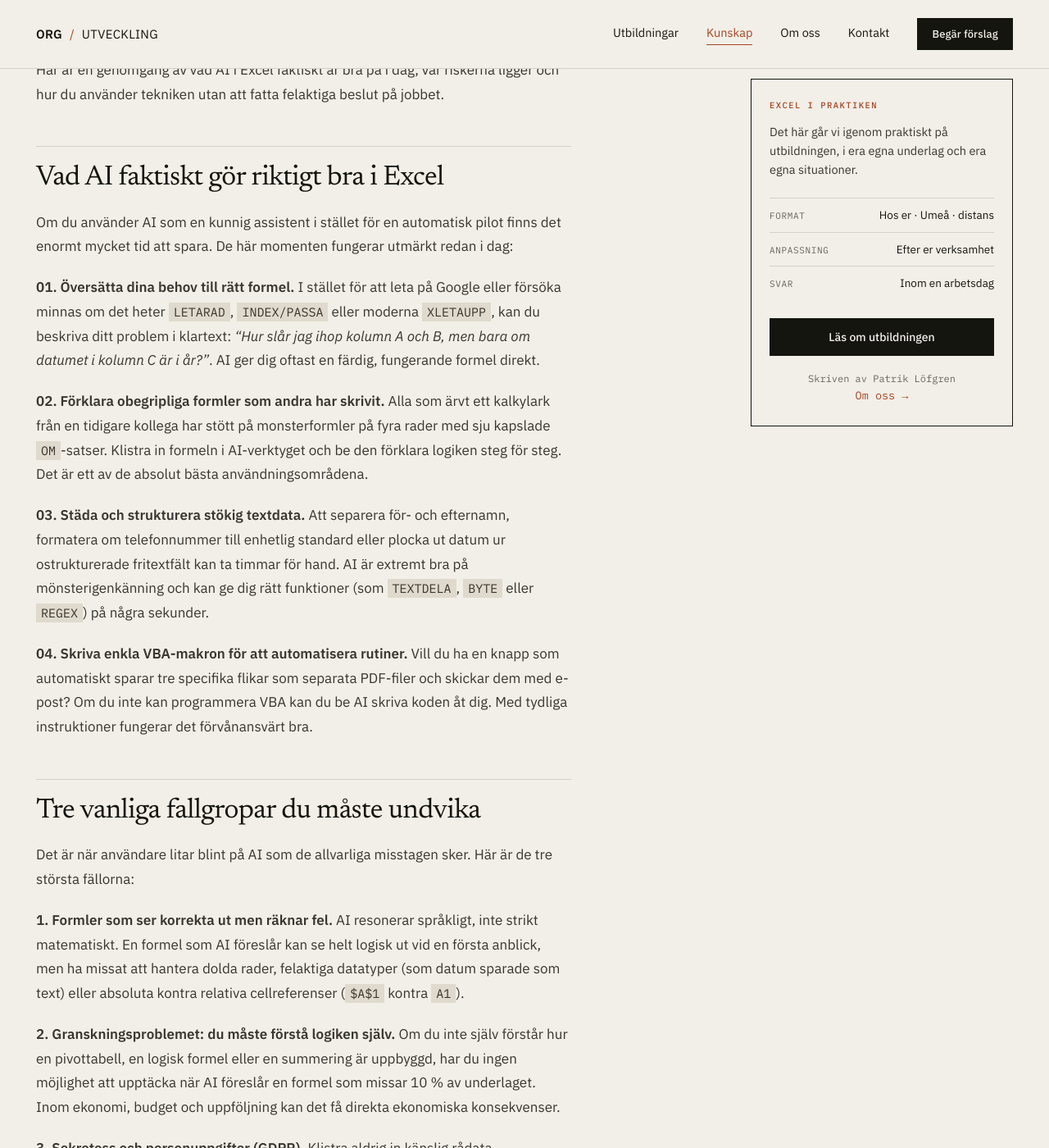
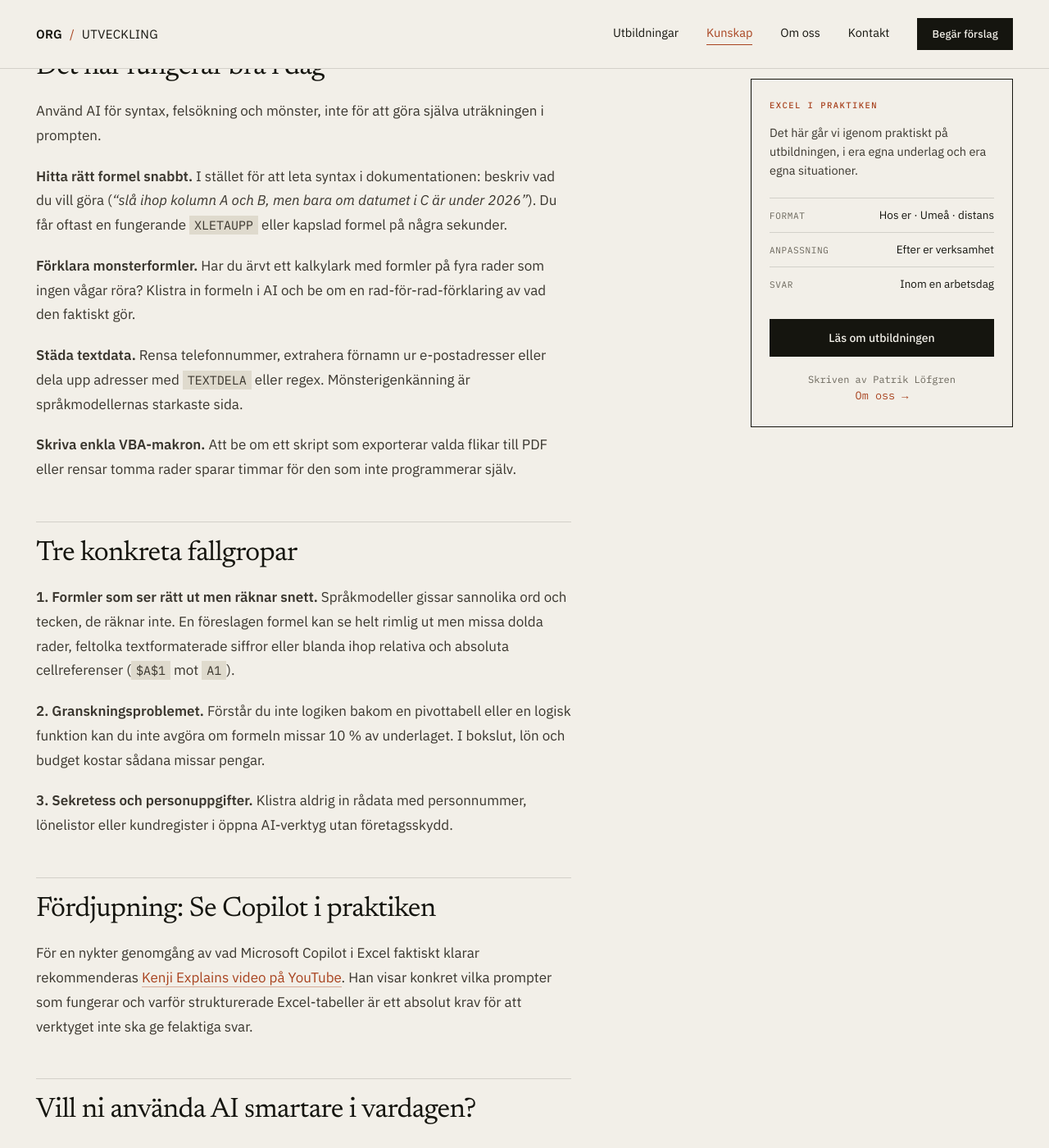
Before and after one commit to Elwyndaz/elwyndaz.github.io, a Jekyll site: the page built from _posts/2026-08-20-ai-och-copilot-i-excel.md, in a window 1280 px wide and 1400 px high, scrolled down 909 px. Shown: the whole window at 82% size. Built offline with Jekyll 4.4.1, drawn with Linux system fonts in a browser that asks for light colours; some of the changed text lies outside the part shown.

Commit message:
style: trimma och strama upp texten i AI-artikeln

```diff
--- a/_posts/2026-08-20-ai-och-copilot-i-excel.md
+++ b/_posts/2026-08-20-ai-och-copilot-i-excel.md
@@ -2,64 +2,46 @@
 layout: artikel
 title: "AI och Copilot i Excel: vad fungerar, vad är en gimmick och vad behöver du kunna själv?"
 date: 2026-08-20
-description: "Microsoft Copilot och AI lovar att bygga dina Excel-ark åt dig. Här är vad AI faktiskt klarar i Excel i dag, var fallgroparna ligger och varför grundkunskapen behövs mer än någonsin."
+description: "AI lovar att bygga dina kalkylark åt dig. Här är vad Microsoft Copilot och ChatGPT faktiskt klarar i Excel, var riskerna ligger och varför grundkunskapen behövs mer än någonsin."
 kategori: Excel
-ingress: "AI och Microsoft Copilot lovar att du aldrig mer behöver skriva en formel i Excel. Verkligheten på kontoret är mer nyanserad: AI är fantastiskt på att förklara formler, städa ostrukturerad data och skriva makron, men riskabelt om du inte kan granska svaren själv. Här är en genomgång av vad som fungerar på riktigt, tre vanliga fallgropar och hur du kombinerar AI med gedigen Excel-kunskap."
+ingress: "Microsoft Copilot och ChatGPT marknadsförs som att du aldrig mer behöver skriva en formel själv. På ett verkligt kontor med stökiga exporter och svenska bokföringsfiler ser verkligheten annorlunda ut. Här är vad AI faktiskt löser i Excel, var fällorna finns och hur du granskar resultatet."
 ---
 
-Det går knappt en vecka utan att en ny video visar hur Microsoft Copilot, ChatGPT eller Claude bygger komplexa kalkylark på tre sekunder. Löftet är lockande: skriv bara på vanlig svenska vad du vill ha, så sköter AI resten.
+Demonstrationerna av Microsoft Copilot och ChatGPT i kalkylark ser ofta enkla ut: beskriv vad du vill se och få ett färdigt diagram. Men i praktiken, när underlaget består av brutna datumformat, dolda rader och interna kontoplaner, stöter modellerna snabbt på problem.
 
-Men när man sitter med en verklig svensk bokföringsfil, en export från ett affärssystem eller ett komplext personalschema upptäcker de flesta snabbt gränserna. AI är ett fantastiskt verktyg för kalkylark, men det är ingen magisk trollstav.
+AI är ett kraftfullt verktyg i Excel, förutsatt att du vet exakt vad du ber om och kan granska svaret.
 
-Här är en genomgång av vad AI i Excel faktiskt är bra på i dag, var riskerna ligger och hur du använder tekniken utan att fatta felaktiga beslut på jobbet.
+## Det här fungerar bra i dag
 
-## Vad AI faktiskt gör riktigt bra i Excel
+Använd AI för syntax, felsökning och mönster, inte för att göra själva uträkningen i prompten.
 
-Om du använder AI som en kunnig assistent i stället för en automatisk pilot finns det enormt mycket tid att spara. De här momenten fungerar utmärkt redan i dag:
+**Hitta rätt formel snabbt.** I stället för att leta syntax i dokumentationen: beskriv vad du vill göra (*"slå ihop kolumn A och B, men bara om datumet i C är under 2026"*). Du får oftast en fungerande `XLETAUPP` eller kapslad formel på några sekunder.
 
-**01. Översätta dina behov till rätt formel.**
-I stället för att leta på Google eller försöka minnas om det heter `LETARAD`, `INDEX/PASSA` eller moderna `XLETAUPP`, kan du beskriva ditt problem i klartext: *"Hur slår jag ihop kolumn A och B, men bara om datumet i kolumn C är i år?"*. AI ger dig oftast en färdig, fungerande formel direkt.
+**Förklara monsterformler.** Har du ärvt ett kalkylark med formler på fyra rader som ingen vågar röra? Klistra in formeln i AI och be om en rad-för-rad-förklaring av vad den faktiskt gör.
 
-**02. Förklara obegripliga formler som andra har skrivit.**
-Alla som ärvt ett kalkylark från en tidigare kollega har stött på monsterformler på fyra rader med sju kapslade `OM`-satser. Klistra in formeln i AI-verktyget och be den förklara logiken steg för steg. Det är ett av de absolut bästa användningsområdena.
+**Städa textdata.** Rensa telefonnummer, extrahera förnamn ur e-postadresser eller dela upp adresser med `TEXTDELA` eller regex. Mönsterigenkänning är språkmodellernas starkaste sida.
 
-**03. Städa och strukturera stökig textdata.**
-Att separera för- och efternamn, formatera om telefonnummer till enhetlig standard eller plocka ut datum ur ostrukturerade fritextfält kan ta timmar för hand. AI är extremt bra på mönsterigenkänning och kan ge dig rätt funktioner (som `TEXTDELA`, `BYTE` eller `REGEX`) på några sekunder.
+**Skriva enkla VBA-makron.** Att be om ett skript som exporterar valda flikar till PDF eller rensar tomma rader sparar timmar för den som inte programmerar själv.
 
-**04. Skriva enkla VBA-makron för att automatisera rutiner.**
-Vill du ha en knapp som automatiskt sparar tre specifika flikar som separata PDF-filer och skickar dem med e-post? Om du inte kan programmera VBA kan du be AI skriva koden åt dig. Med tydliga instruktioner fungerar det förvånansvärt bra.
+## Tre konkreta fallgropar
 
-## Tre vanliga fallgropar du måste undvika
+**1. Formler som ser rätt ut men räknar snett.**
+Språkmodeller gissar sannolika ord och tecken, de räknar inte. En föreslagen formel kan se helt rimlig ut men missa dolda rader, feltolka textformaterade siffror eller blanda ihop relativa och absoluta cellreferenser (`$A$1` mot `A1`).
 
-Det är när användare litar blint på AI som de allvarliga misstagen sker. Här är de tre största fällorna:
+**2. Granskningsproblemet.**
+Förstår du inte logiken bakom en pivottabell eller en logisk funktion kan du inte avgöra om formeln missar 10 % av underlaget. I bokslut, lön och budget kostar sådana missar pengar.
 
-**1. Formler som ser korrekta ut men räknar fel.**
-AI resonerar språkligt, inte strikt matematiskt. En formel som AI föreslår kan se helt logisk ut vid en första anblick, men ha missat att hantera dolda rader, felaktiga datatyper (som datum sparade som text) eller absoluta kontra relativa cellreferenser (`$A$1` kontra `A1`).
+**3. Sekretess och personuppgifter.**
+Klistra aldrig in rådata med personnummer, lönelistor eller kundregister i öppna AI-verktyg utan företagsskydd.
 
-**2. Granskningsproblemet: du måste förstå logiken själv.**
-Om du inte själv förstår hur en pivottabell, en logisk formel eller en summering är uppbyggd, har du ingen möjlighet att upptäcka när AI föreslår en formel som missar 10 % av underlaget. Inom ekonomi, budget och uppföljning kan det få direkta ekonomiska konsekvenser.
+## Fördjupning: Se Copilot i praktiken
 
-**3. Sekretess och personuppgifter (GDPR).**
-Klistra aldrig in känslig rådata, personnummer, lönelistor eller konfidentiella kundregister i publika AI-tjänster. Se till att du känner till din arbetsgivares policy och använd endast säkrade företagslicenser (som Microsoft 365 Copilot med företagsskydd).
+För en nykter genomgång av vad Microsoft Copilot i Excel faktiskt klarar rekommenderas [Kenji Explains video på YouTube](https://youtu.be/Q9KxHeSySFo?si=u8KZR8gS8oftVWdl). Han visar konkret vilka prompter som fungerar och varför strukturerade Excel-tabeller är ett absolut krav för att verktyget inte ska ge felaktiga svar.
 
-## Fördjupning: Se hur Copilot fungerar i verkligheten
+## Vill ni använda AI smartare i vardagen?
 
-Vill du se en konkret och saklig genomgång av vad Microsofts inbyggda Copilot i Excel faktiskt klarar och var begränsningarna finns? Vi rekommenderar videon från Kenji Explains:
+Många organisationer vill komma igång med AI men fastnar i teorin. Vill ni ha en praktisk workshop för arbetsgruppen, lära er använda Copilot smartare i era kalkylark eller effektivisera era administrativa rutiner, hjälper jag gärna till.
 
-- [Se Kenji Explains genomgång av Copilot i Excel på YouTube](https://youtu.be/Q9KxHeSySFo?si=u8KZR8gS8oftVWdl)
+Jag experimenterar och bygger löpande egna AI- och app-lösningar via [buildapp.se](https://buildapp.se) och fokuserar alltid på praktisk nytta framför buzzwords. Hör gärna av er via [kontaktsidan](/kontakt.html) för ett förutsättningslöst samtal.
 
-Kenji visar tydligt vilka prompter som ger bra resultat och varför strukturerad tabelldata i Excel är en absolut förutsättning för att AI över huvud taget ska förstå underlaget.
-
-## Nyfiken på hur ni kan använda AI i er vardag?
-
-Många verksamheter vill komma igång med AI men vet inte riktigt var de ska börja, eller hur de ska få ut praktisk nytta av verktyg som Microsoft Copilot, ChatGPT eller Claude utan att riskera felaktiga siffror eller röja känslig data.
-
-Oavsett om ni vill ha en praktisk workshop för arbetsgruppen, lära er använda AI smartare i era kalkylark, eller utforska hur enkla AI-flöden kan spara tid i era administrativa rutiner, hjälper jag gärna till. Jag utvecklar och experimenterar löpande med praktiska AI-lösningar och app-projekt via [buildapp.se](https://buildapp.se), och brinner för att göra modern teknik begriplig och användbar på riktigt.
-
-Hör gärna av er via [kontaktsidan](/kontakt.html) för ett förutsättningslöst samtal om vad ni vill utforska med AI i er verksamhet.
-
-## Slutsats: AI ersätter inte Excel-kunskap, den förstärker den
-
-AI gör inte Excel-kunskaper överflödiga, tvärtom. Den som har en stabil grundförståelse för hur kalkylark fungerar kan använda AI för att arbeta dubbelt så snabbt. Den som saknar grunderna riskerar däremot att göra fel dubbelt så fort.
-
-Vill ni stärka era grundläggande kunskaper eller lära er arbeta effektivare med era egna arbetsfiler? Läs mer om vår [verksamhetsanpassade excelkurs i Umeå och på distans](/excel-utbildning-umea.html), där vi utgår från er vardag och era verkliga behov.
+Vill ni i stället stärka grunderna i kalkylark med era egna arbetsfiler som bas? Läs mer om vår [verksamhetsanpassade excelkurs i Umeå och på distans](/excel-utbildning-umea.html).
```
